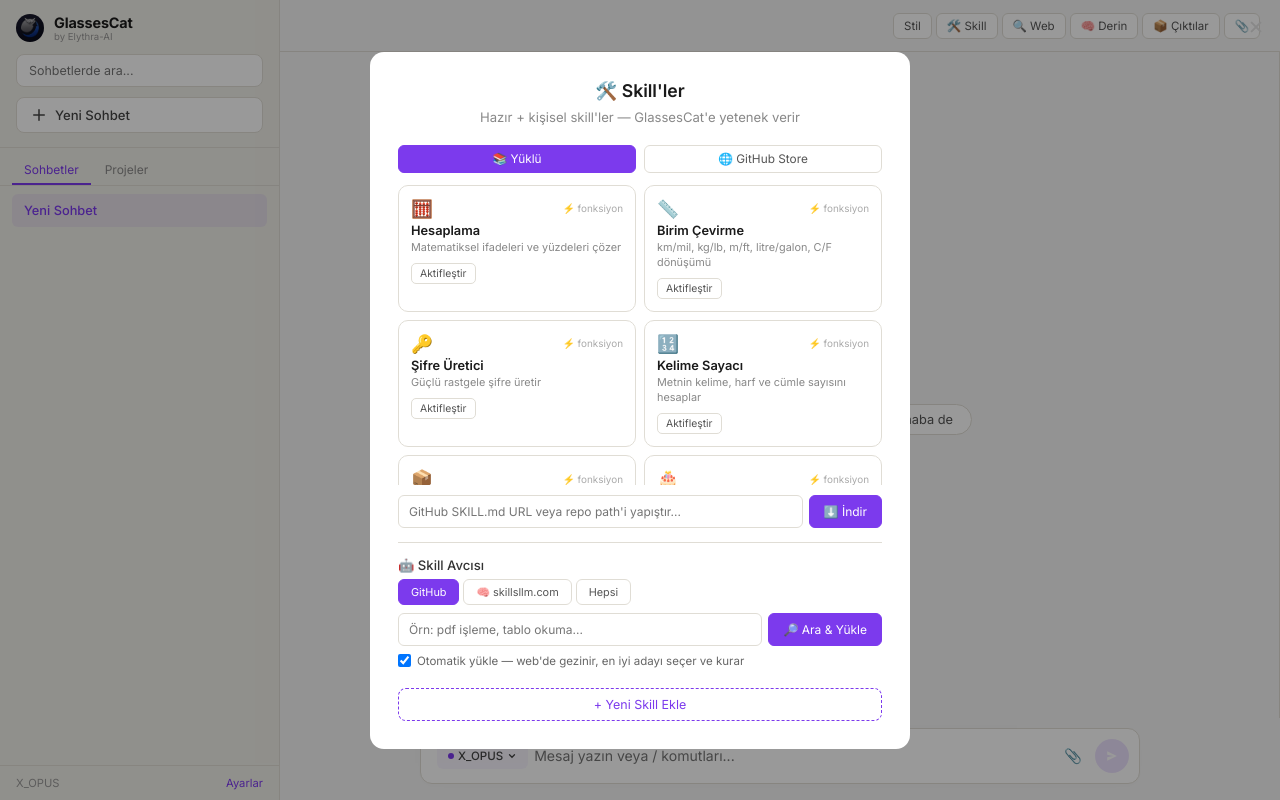
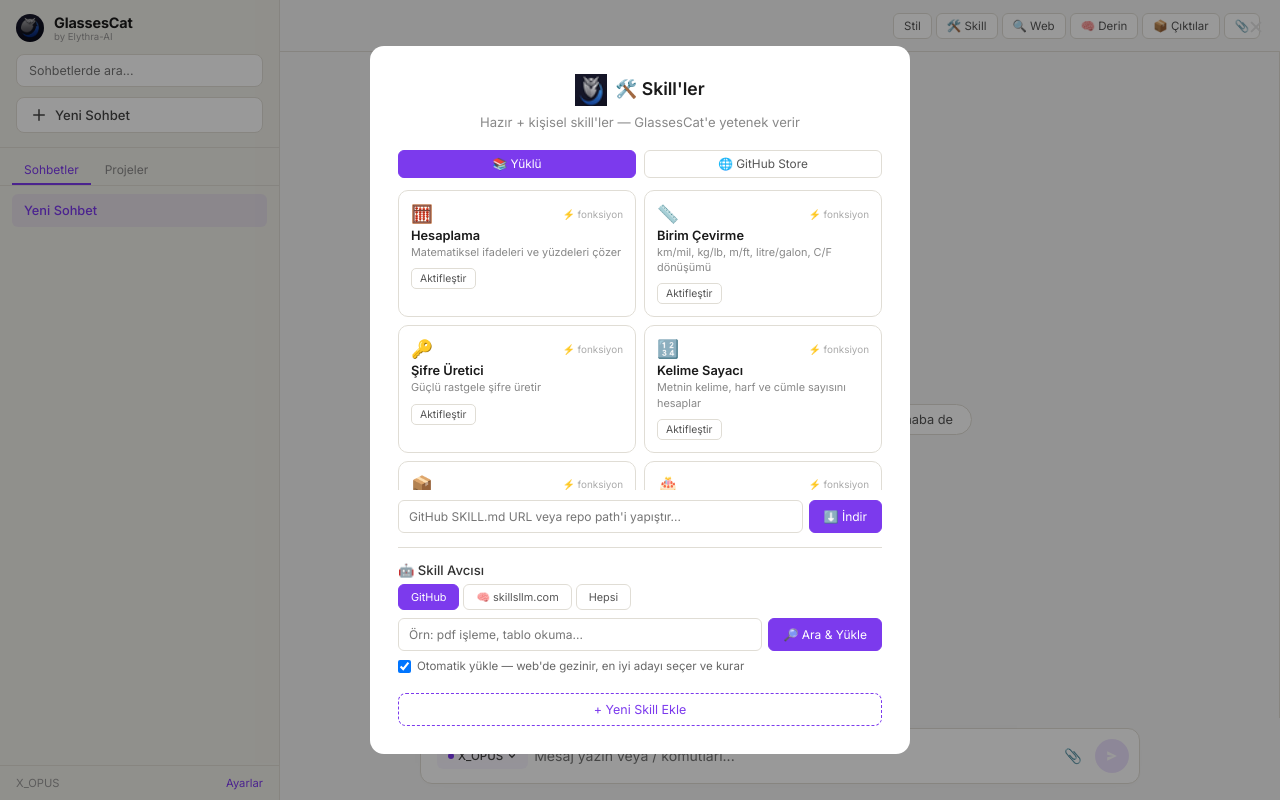
Before and after one commit to glassesglitchstudio-lab/glasses-cat-ai, a plain HTML site: page docs/chat.html in a window 1280 px wide. Both pictures are taken after a click on the button "🛠️ Skill". Drawn offline with nearby package versions, Linux system fonts and the light colour scheme.

Commit message:
V5_NEXUS_CORE: skill logosu added to Skill section - resized from screenshots and embedded in modal header for both Pages + localhost

```diff
--- a/docs/chat.html
+++ b/docs/chat.html
@@ -355,7 +355,7 @@
 <div id="skillOverlay" class="upload-overlay" onclick="if(event.target===this)hideSkillModal()">
     <div class="upload-modal" style="text-align:left;max-width:540px">
         <button class="close-overlay" onclick="hideSkillModal()">✕</button>
-        <h2 style="text-align:center">🛠️ Skill'ler</h2>
+        <h2 style="text-align:center"><img src="skill-logo.png" alt="Skill" style="width:32px;height:32px;vertical-align:middle;margin-right:8px">🛠️ Skill'ler</h2>
         <div class="sub" style="text-align:center">Hazır + kişisel skill'ler — GlassesCat'e yetenek verir</div>
         <div style="display:flex;gap:8px;margin-top:12px">
             <button id="skTabLocal" class="sk-tab active" onclick="switchSkillTab('local')">📚 Yüklü</button>
```
Also changed, not shown: web/templates/chat.html (+1 -1 lines), docs/skill-logo.png (added), web/static/skill-logo.png (added).
